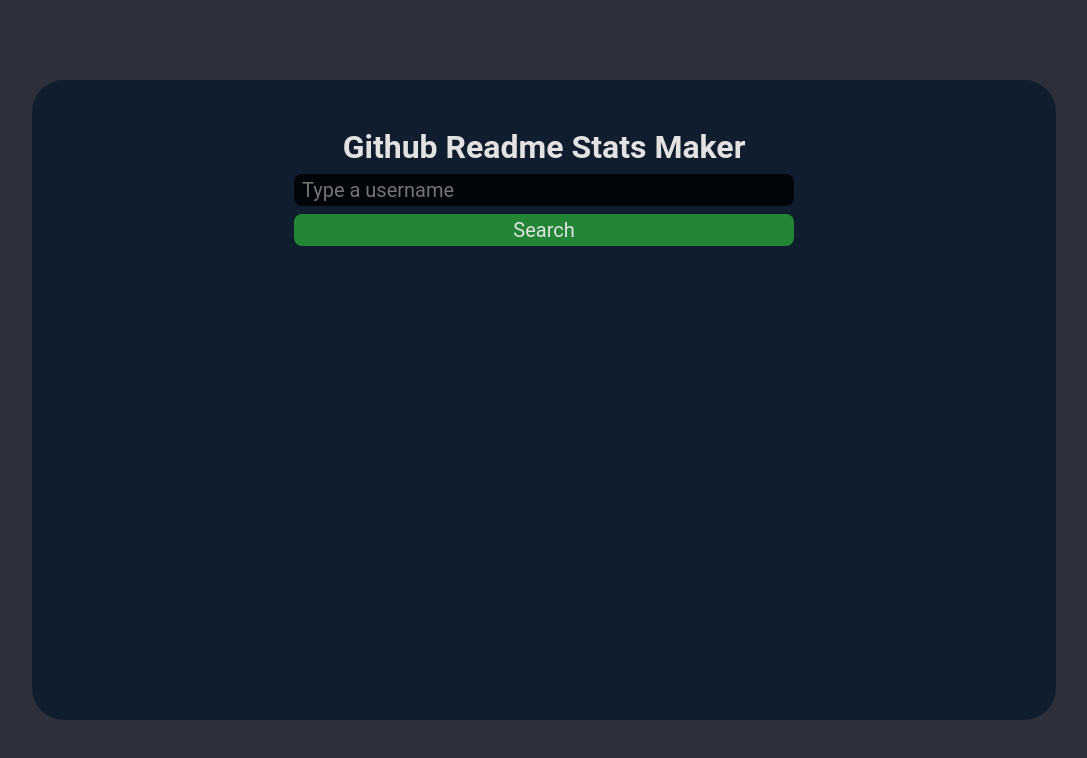
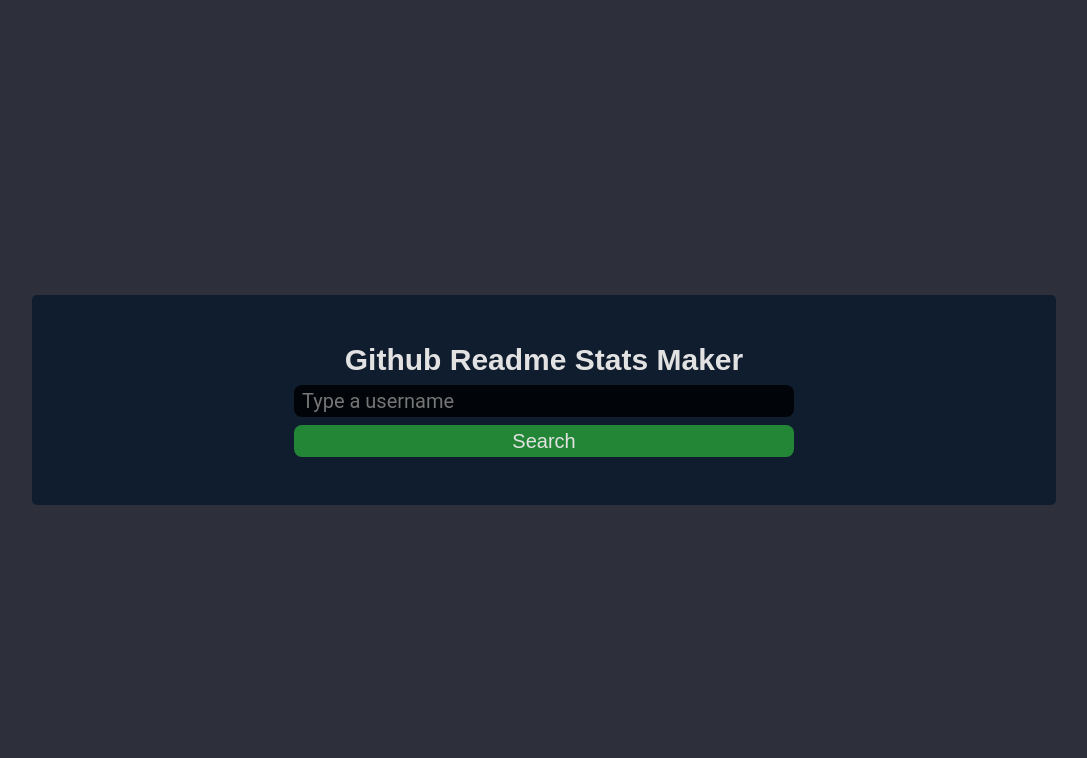
Before and after one commit to ArthurHMSantos/git-profile, a React (Vite) app: page / in a window 1280 px wide. Shown: the top 758 px of the page, without its empty margins (96-1183 px from the left). Built offline with nearby package versions, Linux system fonts and the light colour scheme; the HTML template or start-up script is replaced by a standard one.

Commit message:
final styles

```diff
--- a/src/App.tsx
+++ b/src/App.tsx
@@ -92,21 +92,21 @@
               <h1>{name}</h1>
             </div>
             <div className='user-content'>
-              <h1 className='Title'>Hi, im {name} &#128075;</h1>
+              <h1>Hi, im {name} &#128075;</h1>
               <hr />
               <p>{bio}</p>
-              <h2>Languages that i use:</h2>
+              <h2>My languages:</h2>
               <ul>
                 {topLanguages.map((language: any, index: number) => (
                   <li key={`language.name_${index}`}>
-                     <img src={`https://cdn.jsdelivr.net/npm/programming-languages-logos/src/${language.name.toLowerCase()}/${language.name.toLowerCase()}.png`} alt={`${language.name}`}  height="50"/>
+                     <img src={`https://cdn.jsdelivr.net/npm/programming-languages-logos/src/${language.name.toLowerCase()}/${language.name.toLowerCase()}.png`} alt={`${language.name}`}  height="30"/>
                   </li>
                 ))}
               </ul>
               <hr />
               <div className='cards'>
-                <img height="180em" src={`https://github-readme-stats.vercel.app/api?username=${login}&show_icons=true&theme=tokyonight&locale=en`} alt="github status card" />
-                <img height="180em" src={`https://github-readme-stats.vercel.app/api/top-langs/?username=${login}&layout=compact&langs_count=7&theme=tokyonight`} />
+                <img height="130em" src={`https://github-readme-stats.vercel.app/api?username=${login}&show_icons=true&theme=tokyonight&locale=en`} alt="github status card" />
+                <img height="130em" src={`https://github-readme-stats.vercel.app/api/top-langs/?username=${login}&layout=compact&langs_count=7&theme=tokyonight`} />
               </div>
             </div>
           </div>)}
--- a/src/app.css
+++ b/src/app.css
@@ -4,12 +4,16 @@
     padding: 0;
     border: 0;
     box-sizing: border-box;
-    font-family: 'Roboto', sans-serif;
+    font-family: 'Roboto mono', sans-serif;
   }
 
+  body{
+    background-color: #2d2f3a;
+  }
   .container-app {
-    width: 100vw;
-    height: 100vh;
+    position: absolute;
+    width: 100%;
+    height: 100%;
     background-color: #2d2f3a;
     display: flex;
     align-items: center;
@@ -18,14 +22,11 @@
 
   .container {
     width: 80%;
+    min-height: 0;
     background-color: #101D2E;
-    border-radius: 2rem;
     padding: 3rem;
-  }
-
-  .container-app .container {
-    width: 80%;
-    min-height: 80%; /* Use min-height em vez de height */
+    margin: 20px 0 20px 0;
+    border-radius: 5px;
   }
 
   .form{
@@ -82,7 +83,7 @@
   }
 
   .user-img{
-    width: 300px;
+    width: 200px;
     height: 3%;
     border-radius: 50%;
     border: 3px solid #30363D;
@@ -103,6 +104,7 @@
     border: 3px solid #30363D;
     border-radius: 15px;
     padding: 25px; /* Adicione espaço interno de 20px a todos os lados do elemento */
+    margin: 20px 0 20px 0;
   }
 
   hr {
@@ -114,7 +116,7 @@
   }
 
   p{
-    font-size: 25px;
+    font-size: 20px;
     padding-bottom: 10px;
   }
 
@@ -130,3 +132,12 @@
     flex-wrap: wrap;
     gap: 10px;
   }
+
+  h2{
+    padding: 20px 0  10px 0;
+    font-size: 20px;
+  }
+
+  h1{
+    font-size: 30px;
+  }
```
